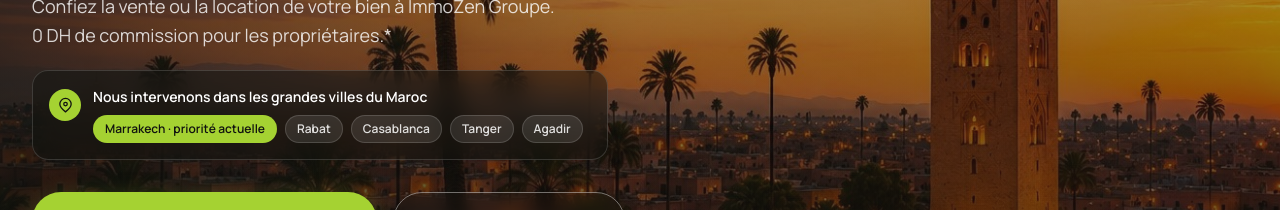
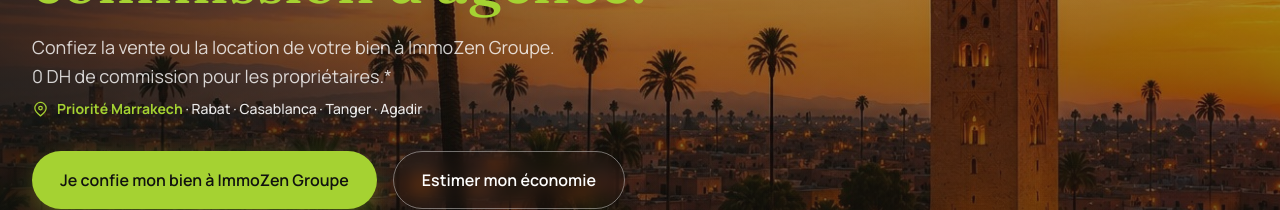
Before and after one commit to Hamzaboughfir123/immozen, a Next.js app: page / in a window 1280 px wide. Shown: the part 407-617 px from the top of the page. Built offline with nearby package versions, Linux system fonts and the light colour scheme; no server answers.

Commit message:
hauteur initilae hero

```diff
--- a/components/sections/HeroSection.tsx
+++ b/components/sections/HeroSection.tsx
@@ -44,33 +44,16 @@ export function HeroSection() {
             Confiez la vente ou la location de votre bien à ImmoZen Groupe.
             <br className="hidden sm:block" /> 0 DH de commission pour les
             propriétaires.*
-          </p>
-
-          <div className="mt-5 max-w-xl rounded-2xl border border-white/15 bg-brand-ink/45 p-4 backdrop-blur-md">
-            <div className="flex items-start gap-3">
-              <span className="mt-0.5 flex h-8 w-8 shrink-0 items-center justify-center rounded-full bg-brand-pistachio text-brand-ink">
+            <span className="mt-2 flex items-center gap-2 text-sm font-medium text-white/90">
+              <span className="text-brand-pistachio" aria-hidden="true">
                 <LocationIcon />
               </span>
-              <div>
-                <p className="text-sm font-semibold text-white">
-                  Nous intervenons dans les grandes villes du Maroc
-                </p>
-                <div className="mt-2 flex flex-wrap gap-2 text-xs font-semibold">
-                  <span className="rounded-full bg-brand-pistachio px-3 py-1.5 text-brand-ink">
-                    Marrakech · priorité actuelle
-                  </span>
-                  {['Rabat', 'Casablanca', 'Tanger', 'Agadir'].map((city) => (
-                    <span
-                      key={city}
-                      className="rounded-full bg-white/10 px-3 py-1.5 text-white/85 ring-1 ring-inset ring-white/15"
-                    >
-                      {city}
-                    </span>
-                  ))}
-                </div>
-              </div>
-            </div>
-          </div>
+              <span>
+                <strong className="text-brand-pistachio">Priorité Marrakech</strong>
+                {' · '}Rabat · Casablanca · Tanger · Agadir
+              </span>
+            </span>
+          </p>
 
           <div className="mt-8 flex flex-col gap-4 sm:flex-row">
             <Button href="#confier-mon-bien" size="lg">
```
